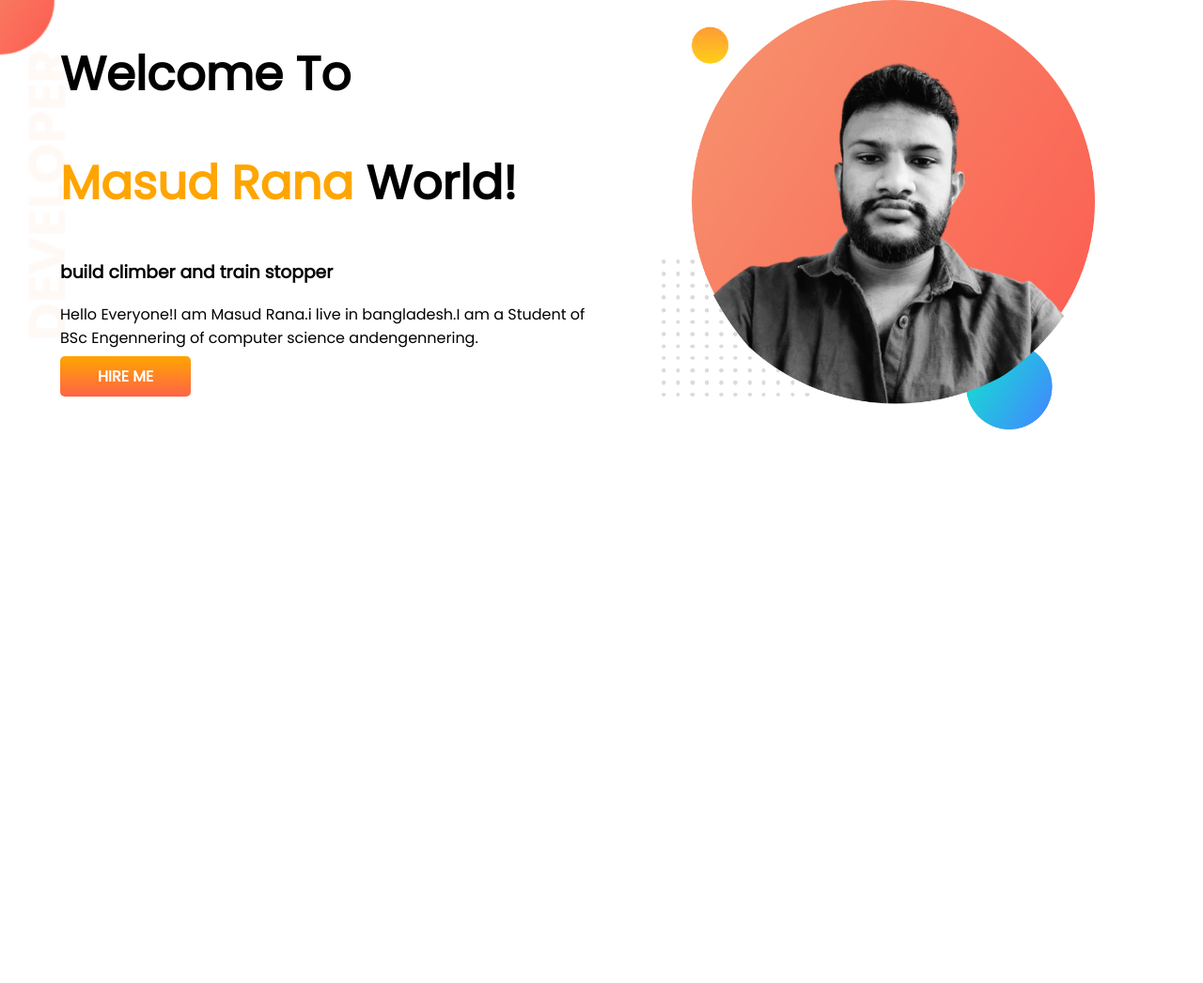
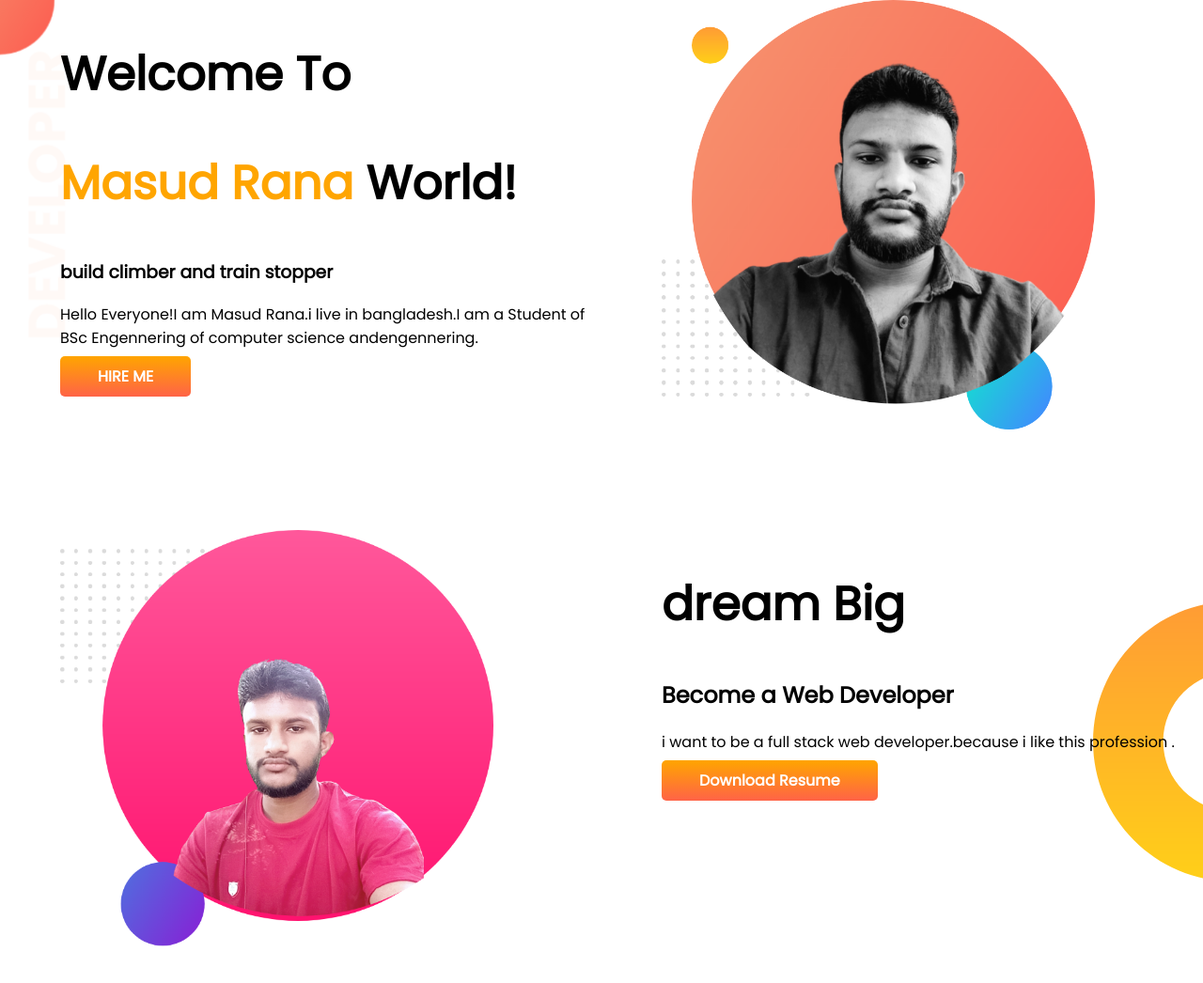
Before and after one commit to masudmolla6/masud-rana-repo, a plain HTML site: page index.html in a window 1280 px wide. Shown: the whole page at 94% size. Before the commit the page ends 800 px from the top, so only its background shows below. Drawn offline with Linux system fonts and the light colour scheme.

Commit message:
right banner added

```diff
--- a/index.html
+++ b/index.html
@@ -26,6 +26,18 @@
             <img src="images/my-bg3.png" alt="">
         </div>
     </section>
+    <section class="dream-big">
+        <div class="half-width">
+            <img src="images/my-bg4.png" alt="">
+        </div>
+        <div class="half-width">
+            <h1>dream Big</h1>
+            <h2>Become a Web Developer</h2>
+            <p>i want to be a full stack web developer.because i like this profession .</p>
+            <a class="link-button" target="_blank" href="">Download Resume</a>
+        </div>
+
+    </section>
 </body>
 
 </html>
--- a/style.css
+++ b/style.css
@@ -13,6 +13,7 @@ h1 {
 
 section {
     display: flex;
+    margin-bottom: 100px;
 }
 
 .half-width {
@@ -37,3 +38,8 @@ section {
     background-image: url(images/top-banner.png);
     background-repeat: no-repeat;
 }
+.dream-big{
+    background-image: url(images/dream-bg.png);
+    background-repeat: no-repeat;
+    background-position: right;
+}
```
Also changed, not shown: images/my-bg4.png (added).
